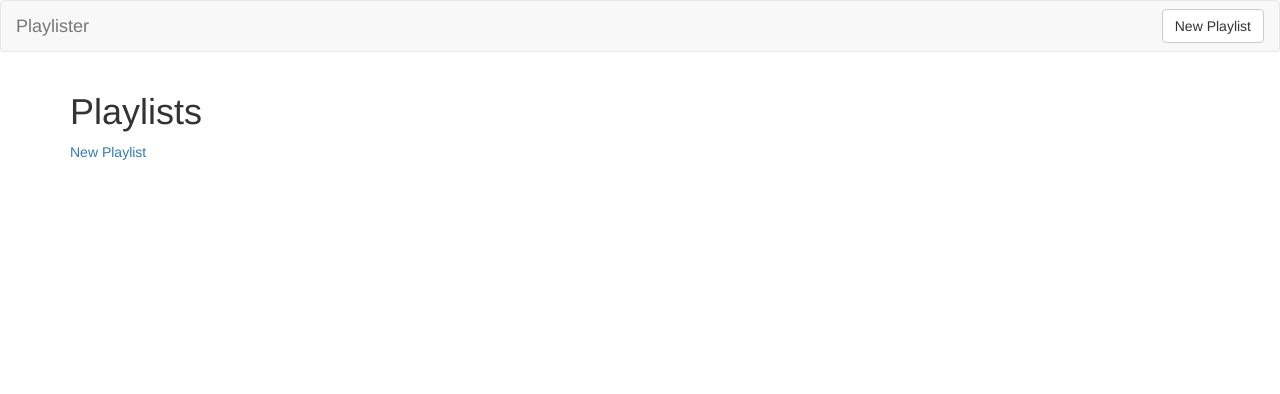
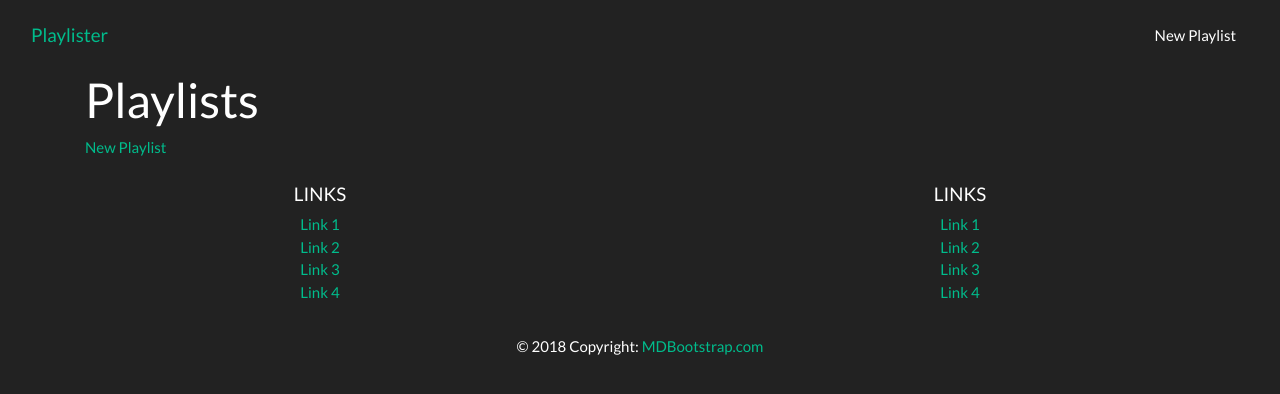
Before and after one commit to sprajjwal/tutorial-playlister, a Flask app: page / in a window 1280 px wide. Shown: the top 394 px of the page. Run offline with Flask 2, Linux system fonts and the light colour scheme; data that the repository does not hold is empty; some libraries are stand-ins or nearby versions.

Commit message:
[ADD]added comments, bootstrap theme

```diff
--- a/app.py
+++ b/app.py
@@ -2,6 +2,7 @@ from flask import Flask, render_template, request, redirect, url_for
 from pymongo import MongoClient
 from bson.objectid import ObjectId
 import os
+from datetime import datetime
 
 host = os.environ.get('MONGODB_URI', 'mongodb://localhost:27017/Playlister')
 client = MongoClient(host=f'{host}?retryWrites=false')
@@ -25,7 +26,8 @@ def playlists_submit():
     playlist = {
         'title': request.form.get('title'),
         'description': request.form.get('description'),
-        'videos': request.form.get('videos').split()
+        'videos': request.form.get('videos').split(),
+        'created_at': datetime.now()
     }
     playlist_id = playlists.insert_one(playlist).inserted_id
     return redirect(url_for('playlists_show', playlist_id=playlist_id))
@@ -80,6 +82,15 @@ def comments_new():
     comment_id = comments.insert_one(comment).inserted_id
     return redirect(url_for('playlists_show', playlist_id=comment['playlist_id']))
 
+@app.route('/playlists/comments/<comment_id>', methods=['POST'])
+def comments_delete(comment_id):
+    """Action to delete a comment"""
+    if request.form.get('_method') == 'DELETE':
+        comment = comments.find_one({'_id': ObjectId(comment_id)})
+        comments.delete_one({'_id': ObjectId(comment_id)})
+        return redirect(url_for('playlists_show', playlist_id=comment.get('playlist_id')))
+
 if __name__ == '__main__':
     # playlists.delete_many({})
+    # comments.delete_many({})
     app.run(debug=True, host='0.0.0.0', port=os.environ.get('PORT', 5000))
--- a/templates/base.html
+++ b/templates/base.html
@@ -6,7 +6,8 @@
     <meta charset='utf-8'>
     <title>Playlister</title>
     <!-- Latest compiled and minified CSS -->
-    <link rel='stylesheet' href='https://maxcdn.bootstrapcdn.com/bootstrap/3.3.7/css/bootstrap.min.css'>
+    <!-- <link rel='stylesheet' href='https://maxcdn.bootstrapcdn.com/bootstrap/3.3.7/css/bootstrap.min.css'> -->
+    <link rel='stylesheet' href='https://bootswatch.com/4/darkly/bootstrap.min.css'>
 </head>
 <body>
     {% include 'partials/navbar.html' %}
@@ -15,6 +16,35 @@
         {% block content %}{% endblock %}
     </div>
 
+    <!-- Footer -->
+    <footer class='page-footer font-small blue pt-4'>
+        <div class='container-fluid text-center'>
+            <div class='row'>
+            <hr class='clearfix w-100 d-md-none pb-3'>
+            <div class='col-md-6 mb-md-0 mb-3'>
+                <h5 class='text-uppercase'>Links</h5>
+                <ul class='list-unstyled'>
+                    <li><a href='#!'>Link 1</a></li>
+                    <li><a href='#!'>Link 2</a></li>
+                    <li><a href='#!'>Link 3</a></li>
+                    <li><a href='#!'>Link 4</a></li>
+                </ul>
+            </div>
+            <div class='col-md-6 mb-md-0 mb-3'>
+                <h5 class='text-uppercase'>Links</h5>
+                <ul class='list-unstyled'>
+                    <li><a href='#!'>Link 1</a></li>
+                    <li><a href='#!'>Link 2</a></li>
+                    <li><a href='#!'>Link 3</a></li>
+                    <li><a href='#!'>Link 4</a></li>
+                </ul>
+            </div>
+            </div>
+        </div>
+        <div class='footer-copyright text-center py-3'>© 2018 Copyright:
+        <a href='https://mdbootstrap.com/education/bootstrap/'> MDBootstrap.com</a>
+        </div>
+    </footer>
     <!-- Latest compiled and minified JavaScript -->
     <script src='https://maxcdn.bootstrapcdn.com/bootstrap/3.3.7/js/bootstrap.min.js'></script>
 </body>
--- a/templates/playlists_show.html
+++ b/templates/playlists_show.html
@@ -7,6 +7,9 @@
 <div class='row'>
     <div class='col-sm-6 col-sm-offset-3'>
         <h1>{{ playlist.title }}</h1>
+        <p class='text-muted'>Created on: {{ playlist.created_at.strftime('%A, %d, %B, %Y') }}
+            at {{ playlist.created_at.strftime('%I:%M %p') }}
+        </p>
         <h2>{{ playlist.description }}</h2>
         {% for video in playlist.videos %}
             <div class="card"><div class="card-body">
```
Also changed, not shown: templates/partials/comment.html (+9 -4 lines).
